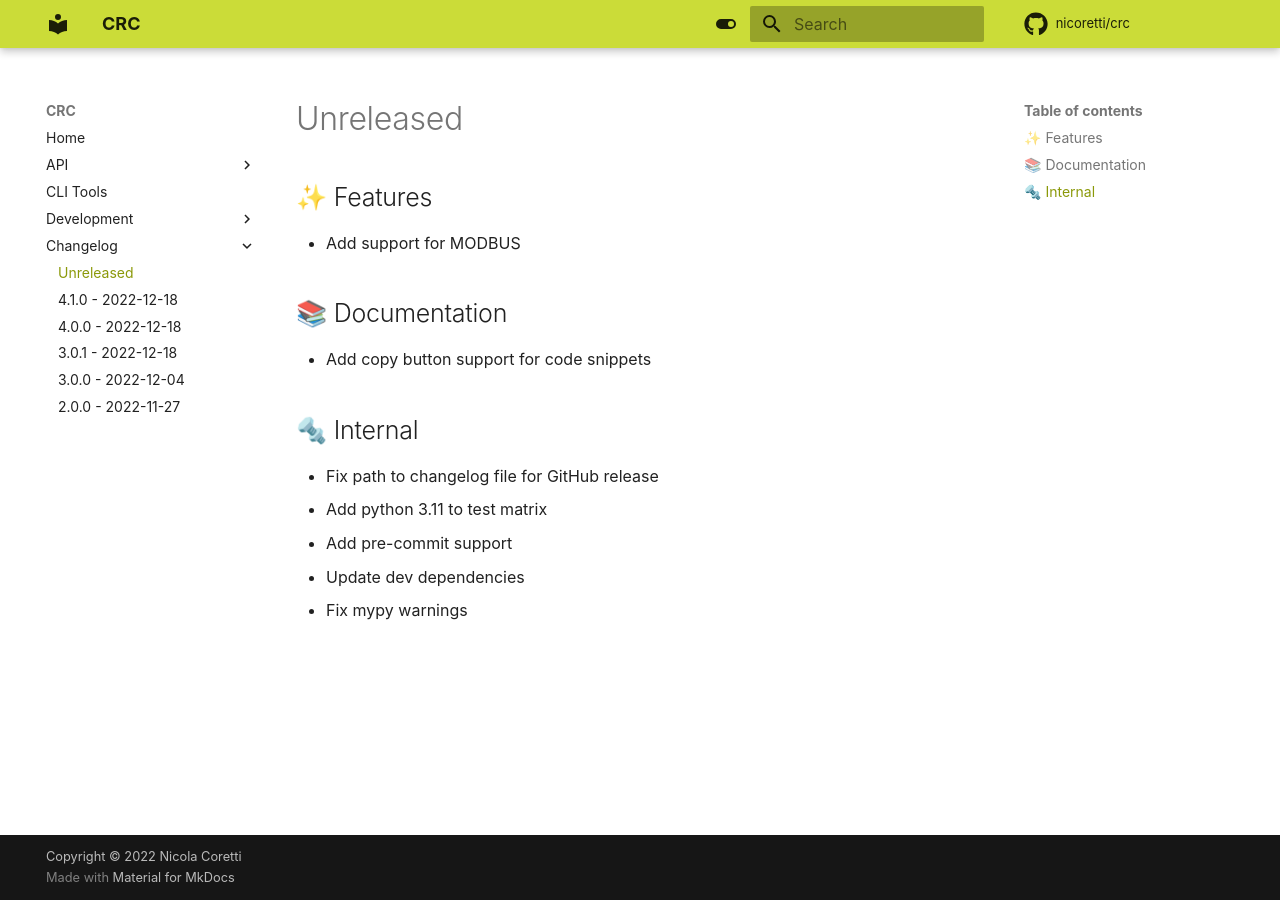
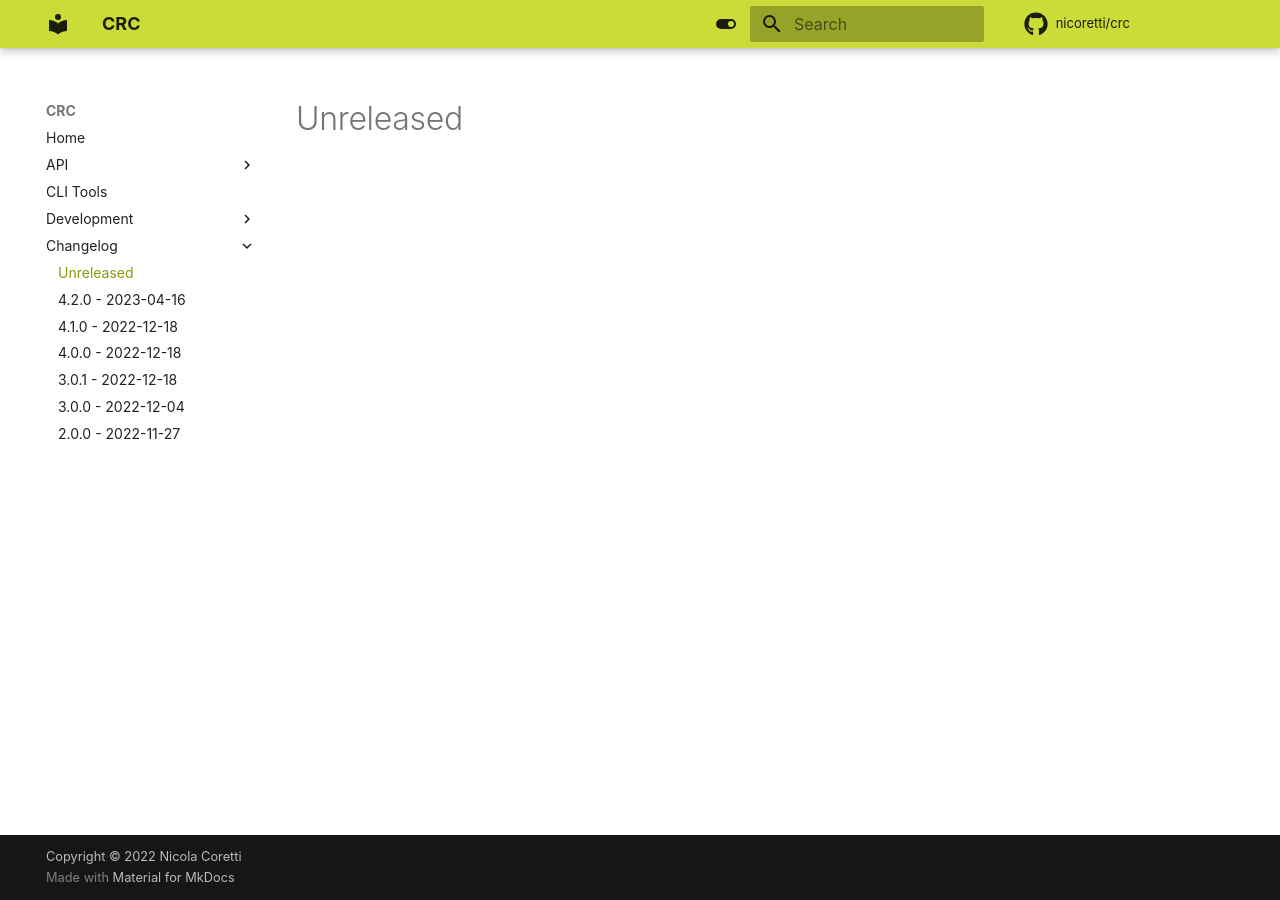
Before and after one commit to Nicoretti/crc, an MkDocs documentation site: the page built from docs/docs/changelog/unreleased.md, in a window 1280 px wide. Built offline with MkDocs 1.6.1 and Material for MkDocs 9.7.7, drawn with Linux system fonts in a browser that asks for light colours; comment, search, counter and statistics services are not loaded.

Commit message:
Prepare release 4.2.0

```diff
--- a/docs/docs/changelog/unreleased.md
+++ b/docs/docs/changelog/unreleased.md
@@ -1,14 +1 @@
 # Unreleased
-
-## ✨ Features
-* Add support for MODBUS
-
-## 📚 Documentation
-* Add copy button support for code snippets
-
-## 🔩  Internal
-* Fix path to changelog file for GitHub release
-* Add python 3.11 to test matrix
-* Add pre-commit support
-* Update dev dependencies
-* Fix mypy warnings
--- a/docs/mkdocs.yml
+++ b/docs/mkdocs.yml
@@ -22,6 +22,7 @@
       - "development/release.md"
   - Changelog:
       - "changelog/unreleased.md"
+      - "changelog/changes_4.2.0.md"
       - "changelog/changes_4.1.0.md"
       - "changelog/changes_4.0.0.md"
       - "changelog/changes_3.0.1.md"
--- a/pyproject.toml
+++ b/pyproject.toml
@@ -1,6 +1,6 @@
 [tool.poetry]
 name = "crc"
-version = "4.1.0"
+version = "4.2.0"
 description = "Library and CLI to calculate and verify all kinds of CRC checksums"
 packages = [
     { include = "crc.py" },
```
Also changed, not shown: docs/docs/changelog/changes_4.2.0.md (added, +14 -0 lines).
